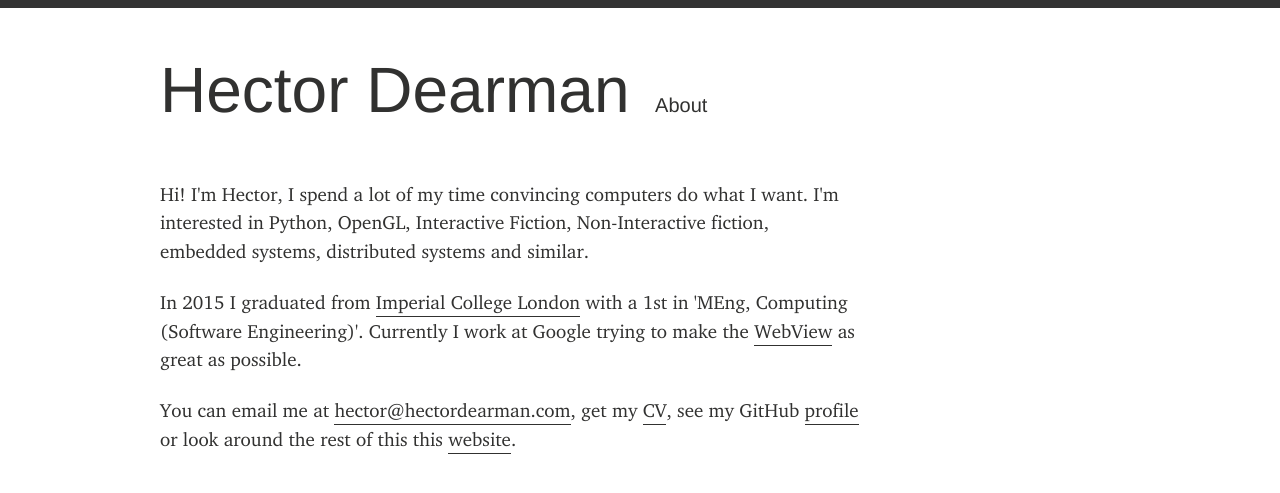
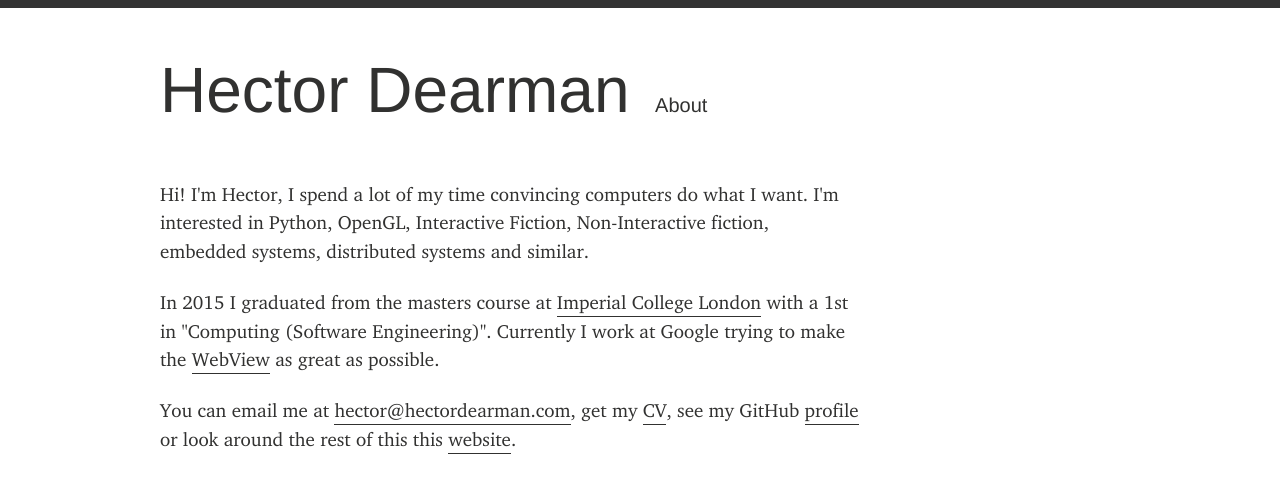
Before and after one commit to chromy/chromy.github.com, a Jekyll site: the page built from about/index.html, in a window 1280 px wide. Shown: the top 493 px of the page. Built offline with Jekyll 4.4.1, drawn with Linux system fonts in a browser that asks for light colours.

Commit message:
reword degree in about

```diff
--- a/about/index.html
+++ b/about/index.html
@@ -10,8 +10,8 @@ title: about
     I'm interested in Python, OpenGL, Interactive Fiction, Non-Interactive fiction,
     embedded systems, distributed systems and similar.
     <p>
-    In 2015 I graduated from <a href="https://en.wikipedia.org/wiki/Imperial_College_London">Imperial College London</a>
-    with a 1st in 'MEng, Computing (Software Engineering)'.
+    In 2015 I graduated from the masters course at <a href="https://en.wikipedia.org/wiki/Imperial_College_London">Imperial College London</a>
+    with a 1st in "Computing (Software Engineering)".
     Currently I work at Google trying to make the <a href="http://developer.android.com/reference/android/webkit/WebView.html">WebView</a> as great as possible.
     <p>
     You can email me at <a href="mailto:hector@hectordearman.com">hector@hectordearman.com</a>,
```
